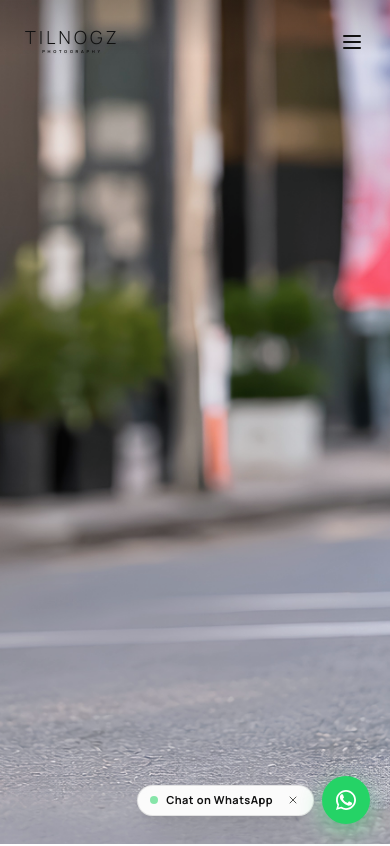
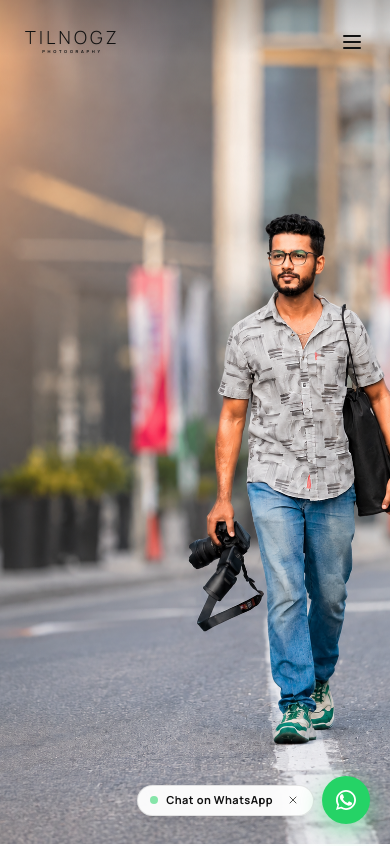
Before and after one commit to raveenn10-bit/tharindu, a React (Vite) app: page / in a window 390 px wide. Shown: the top 846 px of the page. Built offline with nearby package versions, Linux system fonts and the light colour scheme; a web font is replaced by a local one.

Commit message:
feat: add dedicated mobile and portrait view hero image

```diff
--- a/index.html
+++ b/index.html
@@ -27,8 +27,9 @@
     <meta property="twitter:description" content="Professional sports, architectural, event and lifestyle photography by Tilnogz Photography in Sri Lanka." />
     <meta property="twitter:image" content="/photos/hero.png" />
 
-    <!-- Performance Preload for Hero Image (LCP Optimization) -->
-    <link rel="preload" as="image" href="/photos/hero.png" fetchpriority="high" />
+    <!-- Performance Preload for Hero Images (LCP Optimization for Mobile & Desktop) -->
+    <link rel="preload" as="image" href="/photos/hero-mobile.png" media="(max-width: 768px), (orientation: portrait)" fetchpriority="high" />
+    <link rel="preload" as="image" href="/photos/hero.png" media="(min-width: 769px) and (orientation: landscape)" fetchpriority="high" />
 
     <!-- Google Fonts Preconnect & Optimized Swap Loading -->
     <link rel="preconnect" href="https://fonts.googleapis.com" />
--- a/src/components/Hero.jsx
+++ b/src/components/Hero.jsx
@@ -4,13 +4,25 @@ import { motion } from 'framer-motion'
 export default function Hero() {
   return (
     <section className="relative min-h-[100dvh] min-h-[100svh] w-full overflow-hidden bg-paper select-none">
-      {/* Full-Bleed Hero Photograph with High-Performance Attributes */}
+      {/* Full-Bleed Responsive Hero Photograph with Mobile/Portrait Support */}
       <motion.div
         initial={{ opacity: 0, scale: 1.04 }}
         animate={{ opacity: 1, scale: 1 }}
         transition={{ duration: 1.2, ease: [0.16, 1, 0.3, 1] }}
         className="absolute inset-0 z-0"
       >
+        <picture className="w-full h-full">
+          {/* Mobile and Portrait Orientation */}
+          <source
+            media="(max-width: 768px), (orientation: portrait)"
+            srcSet="/photos/hero-mobile.png"
+          />
+          {/* Desktop and Landscape Orientation */}
+          <source
+            media="(min-width: 769px) and (orientation: landscape)"
+            srcSet="/photos/hero.png"
+          />
+          {/* Fallback Image */}
           <img
             src="/photos/hero.png"
             alt="Tilnogz Photography - Tharindu Lakshan"
@@ -19,8 +31,9 @@ export default function Hero() {
             fetchPriority="high"
             decoding="async"
           />
+        </picture>
 
-        {/* Soft top gradient to ensure transparent navbar links and logo remain crisp on mobile & desktop */}
+        {/* Soft top gradient to ensure transparent navbar links and logo remain crisp */}
         <div className="absolute inset-x-0 top-0 h-28 bg-gradient-to-b from-black/20 via-transparent to-transparent pointer-events-none" />
       </motion.div>
     </section>
```
Also changed, not shown: public/photos/hero-mobile.png (added). Lines whose indentation alone changed are shown as unchanged.
